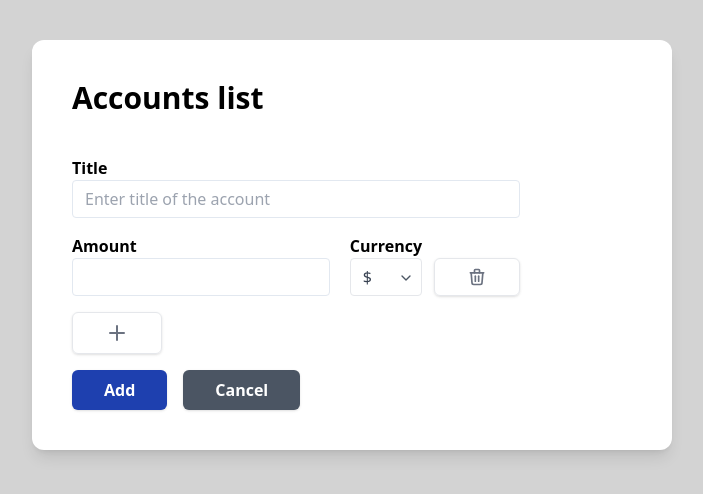
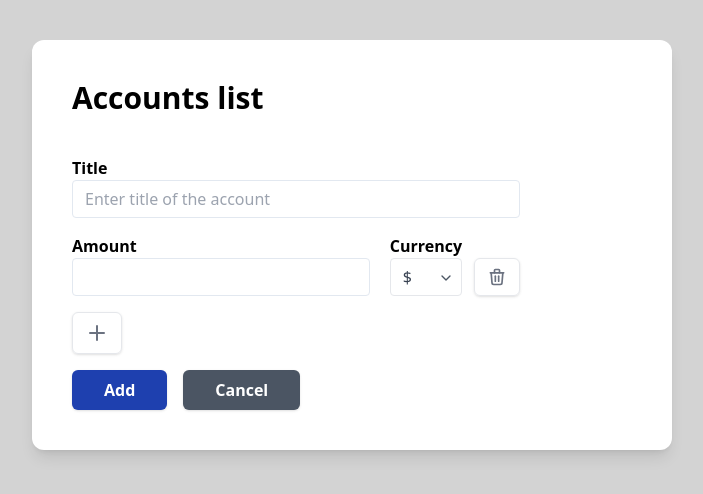
Before and after one commit to tishksenia/assets-calculator, a React (Create React App) app: page / in a window 1280 px wide. Both pictures are taken after a click on the button 376 px from the left and 172 px from the top of the page. Shown: the top 494 px of the page, without its empty margins (288-991 px from the left). Built offline with nearby package versions, Linux system fonts and the light colour scheme.

Commit message:
fix: button bg

```diff
--- a/src/shared/ui/Button/Button.tsx
+++ b/src/shared/ui/Button/Button.tsx
@@ -12,21 +12,23 @@ export const Button: FC<
             HTMLButtonElement
         >
 > = ({ className, icon, children, ...rest }) => {
-    const iconClassName = `bg-transparent border py-2 px-3
-                        hover:bg-slate-100`;
+    const iconClassName = `bg-transparent hover:bg-slate-100
+                           border
+                           py-2 px-3`;
+    const defaultClassName = `bg-blue-800 hover:bg-gray-800
+                              py-2 px-8`;
     return (
         <button
             {...rest}
-            className={`bg-blue-800
-                        hover:bg-gray-800
+            className={`
                         font-semibold
                         duration-300
                         rounded-md
-                        py-2 px-8
                         text-white
                         shadow  ${className || ''} ${
-                icon ? iconClassName : ''
-            }`}
+                icon ? iconClassName : defaultClassName
+            }
+            `}
         >
             {children}
         </button>
```
